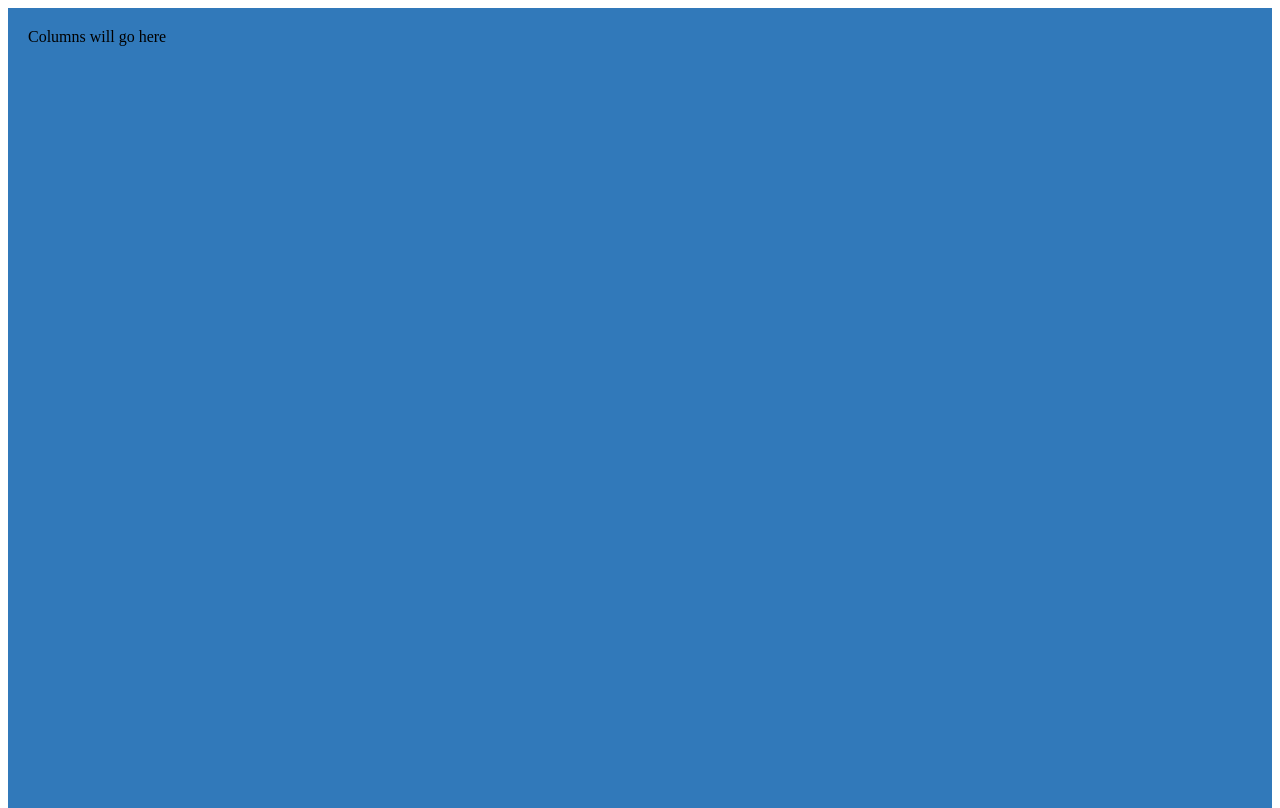
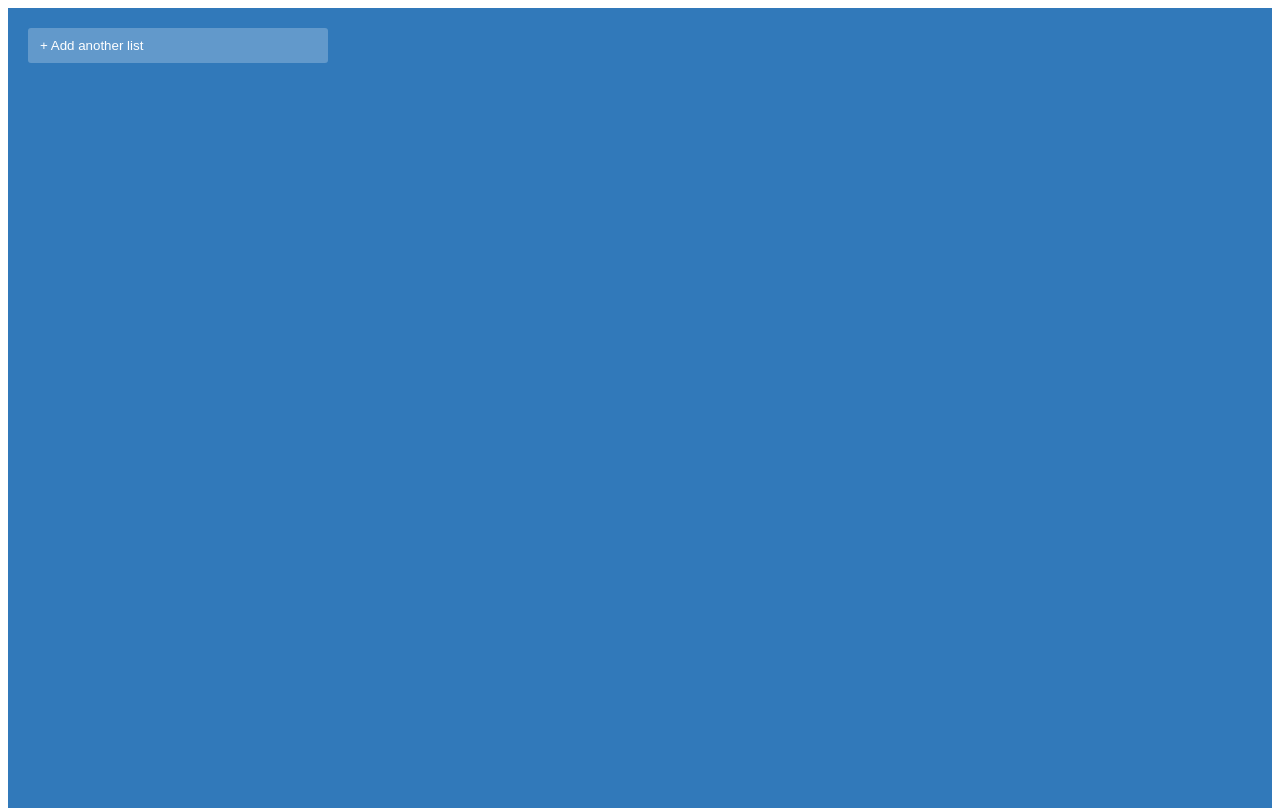
Before and after one commit to j-machuca/react-tutorial, a React (Create React App) app: page / in a window 1280 px wide. Built offline with nearby package versions, Linux system fonts and the light colour scheme.

Commit message:
added new item feature

```diff
--- /dev/null
+++ b/src/AddNewItem.tsx
@@ -0,0 +1,31 @@
+import { useState } from "react";
+import { AddItemButton } from "./styles";
+import { NewItemForm } from "./NewItemForm";
+
+type AddNewItemProps = {
+  onAdd(text: string): void;
+  toggleButtonText: string;
+  dark?: boolean;
+};
+
+export const AddNewItem = (props: AddNewItemProps) => {
+  const [showForm, setShowForm] = useState<boolean>(false);
+  const { onAdd, toggleButtonText, dark } = props;
+
+  if (showForm) {
+    return (
+      <NewItemForm
+        onAdd={(text) => {
+          onAdd(text);
+          setShowForm(false);
+        }}
+      />
+    );
+  }
+
+  return (
+    <AddItemButton dark={dark} onClick={() => setShowForm(true)}>
+      {toggleButtonText}
+    </AddItemButton>
+  );
+};
--- a/src/App.tsx
+++ b/src/App.tsx
@@ -1,10 +1,11 @@
 import React from "react";
-import { AppContainer } from './styles'
+import { AppContainer } from "./styles";
+import { AddNewItem } from "./AddNewItem";
 
 function App() {
   return (
     <AppContainer>
-      Columns will go here
+      <AddNewItem toggleButtonText="+ Add another list" onAdd={console.log} />
     </AppContainer>
   );
 }
--- /dev/null
+++ b/src/NewItemForm.tsx
@@ -0,0 +1,18 @@
+import { useState } from "react";
+import { NewItemFormContainer, NewItemButton, NewItemInput } from "./styles";
+
+type NewItemFormProps = {
+  onAdd(text: string): void;
+};
+
+export const NewItemForm = ({ onAdd }: NewItemFormProps) => {
+  const [text, setText] = useState("");
+
+  return (
+    <NewItemFormContainer>
+      <NewItemInput value={text} onChange={(e) => setText(e.target.value)}>
+        <NewItemButton onClick={() => onAdd(text)}>Create</NewItemButton>
+      </NewItemInput>
+    </NewItemFormContainer>
+  );
+};
--- a/src/styles.ts
+++ b/src/styles.ts
@@ -1,29 +1,46 @@
-import styled from 'styled-components'
+import styled from "styled-components";
+
+// TABLE OF CONTENTS
+// 1. TYPES
+// 2. STYLES
+// 2.1 CONTAINERS
+// 2.2 BUTTONS
+// 2.3 INPUTS
+
+// 1. TYPES
+
+type AddItemButtonProps = {
+  dark?: boolean;
+};
+
+// 2. STYLES
+
+// 2.1 CONTAINERS
 
 export const AppContainer = styled.div`
-    align-items:flex-start;
-    background-color:#3179ba;
-    display:flex;
-    flex-direction:row;
-    height:100%;
-    padding:20px;
-    width:100%;
-`
+  align-items: flex-start;
+  background-color: #3179ba;
+  display: flex;
+  flex-direction: row;
+  height: 100%;
+  padding: 20px;
+  width: 100%;
+`;
 
 export const ColumnContainer = styled.div`
-    background-color:#ebecf0;
-    width:300px;
-    min-height:40px;
-    margin-right:20px;
-    border-radius:3px;
+  background-color: #ebecf0;
+  width: 300px;
+  min-height: 40px;
+  margin-right: 20px;
+  border-radius: 3px;
   padding: 8px 8px;
-    flex-grow:0;
-`
+  flex-grow: 0;
+`;
 
 export const ColumnTitle = styled.div`
   padding: 6px 16px 12px;
-    font-weight:bold;
-`
+  font-weight: bold;
+`;
 
 export const CardContainer = styled.div`
   background-color: #fff;
@@ -33,4 +50,51 @@
   max-width: 300px;
   border-radius: 3px;
   box-shadow: #091e4240 0px 1px 0px 0px;
-`
+`;
+
+export const NewItemFormContainer = styled.div`
+  max-width: 300px;
+  display: flex;
+  flex-direction: column;
+  width: 100%;
+  align-items: flex-start;
+`;
+
+// 2.2 BUTTONS
+
+export const AddItemButton = styled.button<AddItemButtonProps>`
+  background-color: #ffffff3d;
+  border-radius: 3px;
+  border: none;
+  color: ${(props) => (props.dark ? "#000" : "#fff")};
+  cursor: pointer;
+  max-width: 300px;
+  padding: 10px 12px;
+  text-align: left;
+  transition: background 85ms ease-in;
+  width: 100%;
+  &:hover {
+    background-color: #ffffff52;
+  }
+`;
+
+export const NewItemButton = styled.button`
+  background-color: #5aac44;
+  border-radius: 3px;
+  border: none;
+  box-shadow: none;
+  color: #fff;
+  padding: 6px 12px;
+  text-align: center;
+`;
+
+// 2.3 INPUTS
+
+export const NewItemInput = styled.input`
+  border-radius: 3px;
+  border: none;
+  box-shadow: #091e4240 0px 1px 0px 0px;
+  margin-bottom: 0.5rem;
+  padding: 0.5rem 1rem;
+  width: 100%;
+`;
```
Also changed, not shown: src/Card.tsx (added, +8 -0 lines), src/Column.tsx (added, +17 -0 lines). Lines whose indentation alone changed are shown as unchanged.
